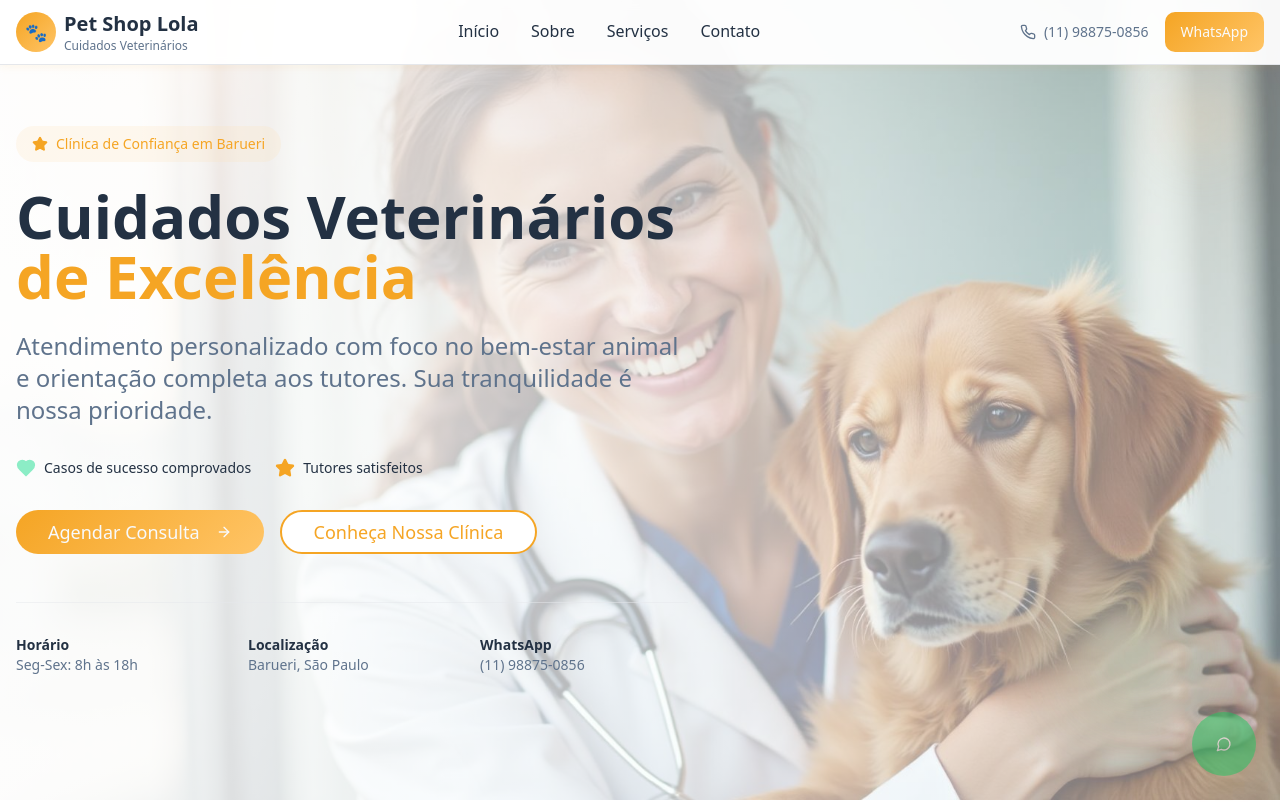
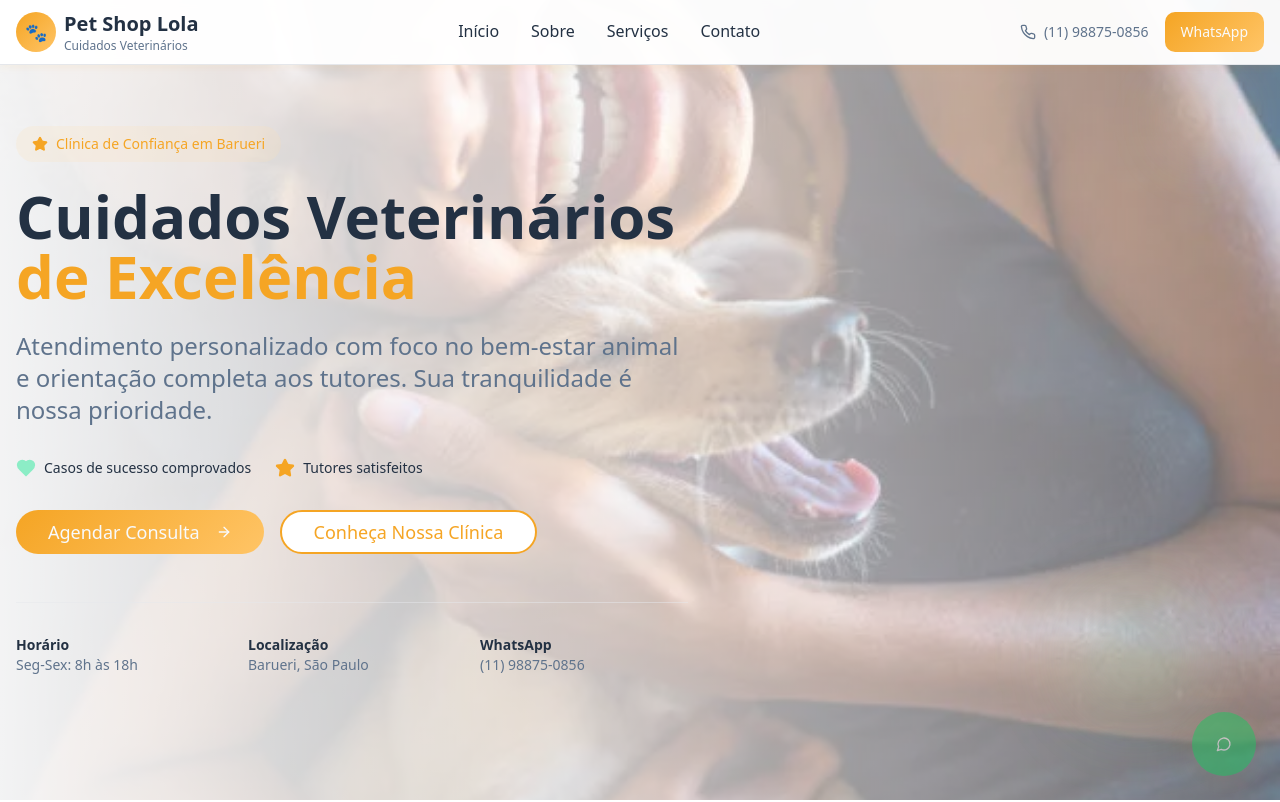
Before and after one commit to Agensy/pet-care-catalyst, a React (Vite) app: page / in a window 1280 px wide. Shown: the top 802 px of the page. Built offline with nearby package versions, Linux system fonts and the light colour scheme.

Commit message:
feat: Set hero section background image
Updates the hero section to use a new background image.

```diff
--- a/src/components/Hero.tsx
+++ b/src/components/Hero.tsx
@@ -1,6 +1,5 @@
 import { Button } from "@/components/ui/button";
 import { ArrowRight, Heart, Star } from "lucide-react";
-import heroImage from "@/assets/hero-veterinary.jpg";
 const Hero = () => {
   const handleWhatsAppClick = () => {
     window.open("https://wa.me/5511988750856?text=Olá! Quero agendar uma consulta para meu pet na Pet Shop Lola.", "_blank");
@@ -16,7 +15,7 @@ const Hero = () => {
   return <section id="home" className="min-h-screen flex items-center relative overflow-hidden">
       {/* Background Image with Overlay */}
       <div className="absolute inset-0 z-0">
-        <img src={heroImage} alt="Veterinário cuidando de pet com carinho" className="w-full h-full object-cover" />
+        <img src="/lovable-uploads/ff4050a1-398d-4a6f-ab02-acfcf85c3d5c.png" alt="Pessoa sorrindo com seu pet - cuidado e carinho veterinário" className="w-full h-full object-cover" />
         <div className="absolute inset-0 bg-gradient-to-r from-background/95 via-background/70 to-background/40" />
       </div>
 
```
Also changed, not shown: public/lovable-uploads/ff4050a1-398d-4a6f-ab02-acfcf85c3d5c.png (added).
